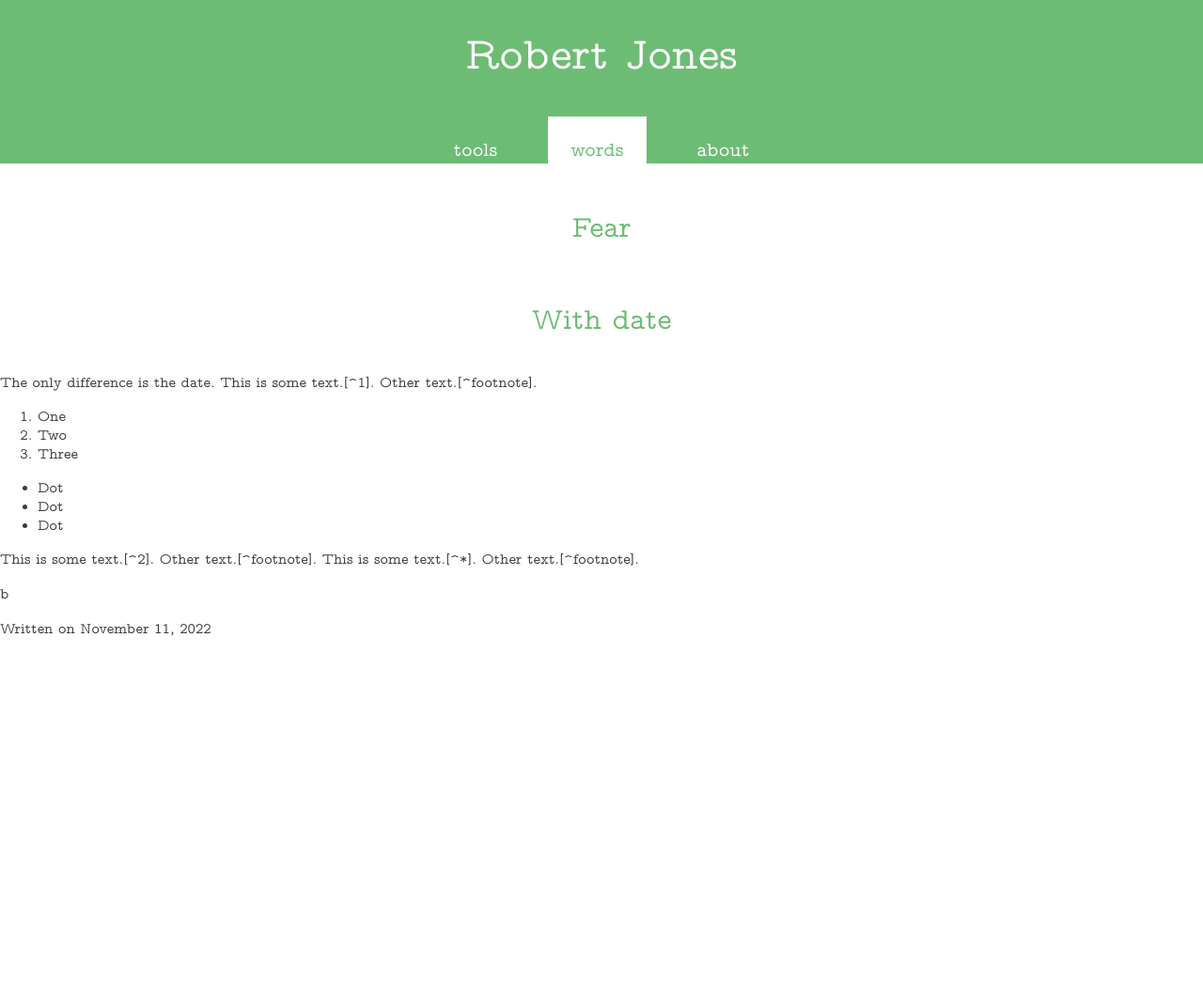
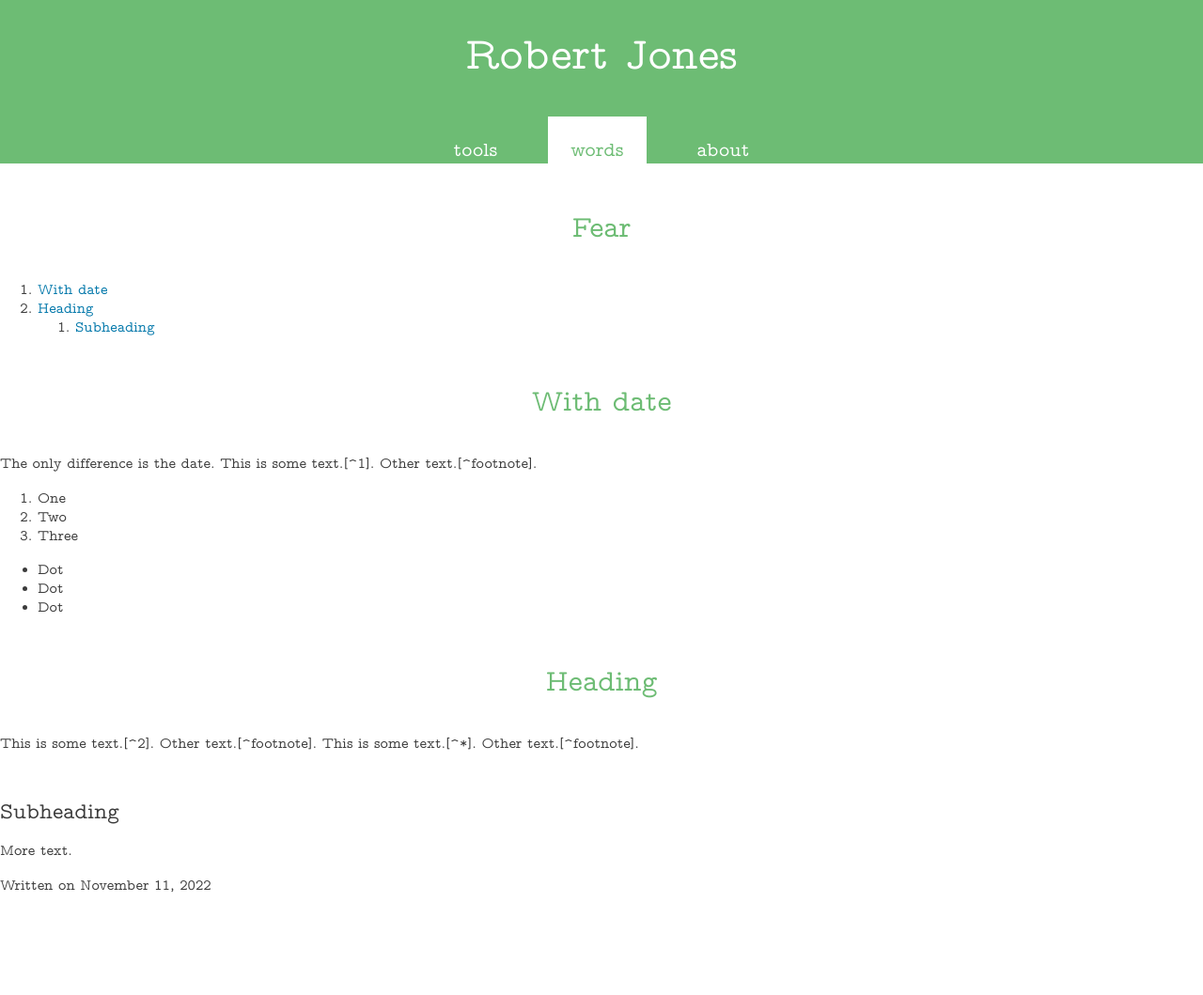
Before and after one commit to rjjiii/rjjiii.github.io, a Jekyll site: the page built from _posts/2022-11-11-fear.md, in a window 1280 px wide. Shown: the whole page at 94% size. Built offline with Jekyll 4.4.1, drawn with Linux system fonts in a browser that asks for light colours; our own code applies the rules of GitHub Pages for plain Markdown files; before the commit the page ends 900 px from its top, so only the background shows below that.

Commit message:
Update 2022-11-11-fear.md

```diff
--- a/_posts/2022-11-11-fear.md
+++ b/_posts/2022-11-11-fear.md
@@ -1,4 +1,5 @@
-  {:toc}
+1. The generated Toc will be an ordered list
+{:toc}
 
 # With date
 
@@ -12,8 +13,9 @@ The only difference is the date. This is some text.[^1]. Other text.[^footnote].
 * Dot
 * Dot
 
+# Heading
 This is some text.[^2]. Other text.[^footnote]. This is some text.[^\*]. Other text.[^footnote].
 
-  {:toc}
+## Subheading
 
-  b
+More text.
```
